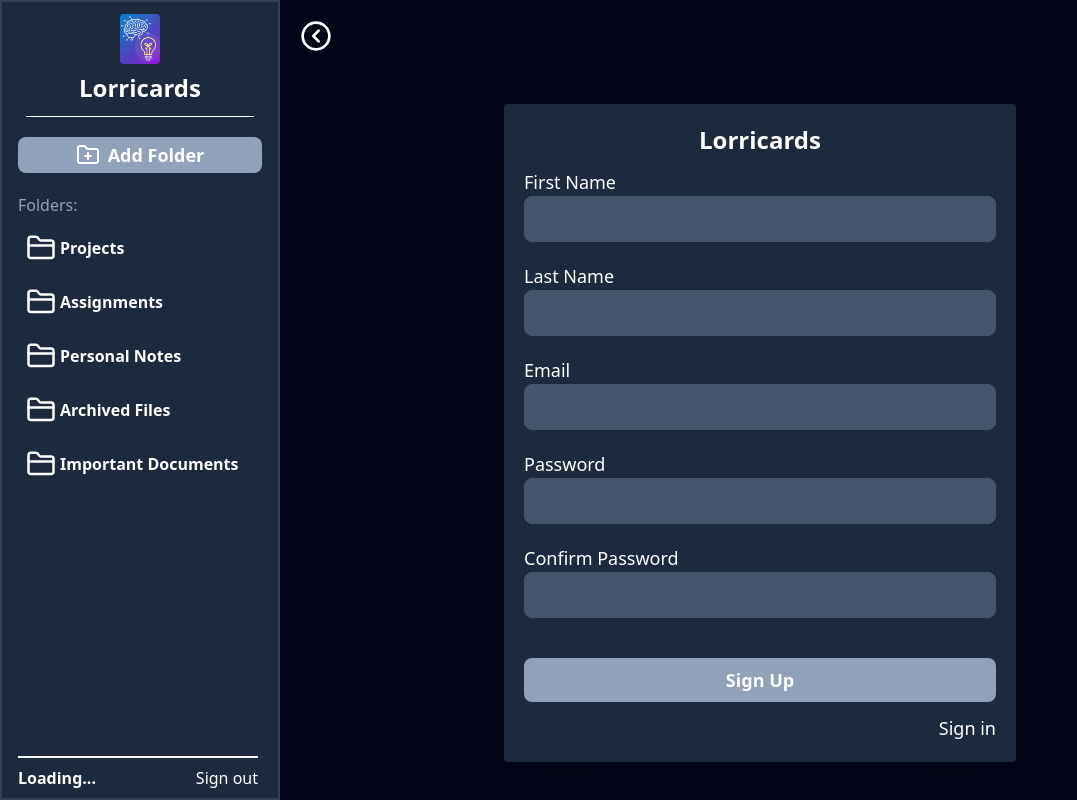
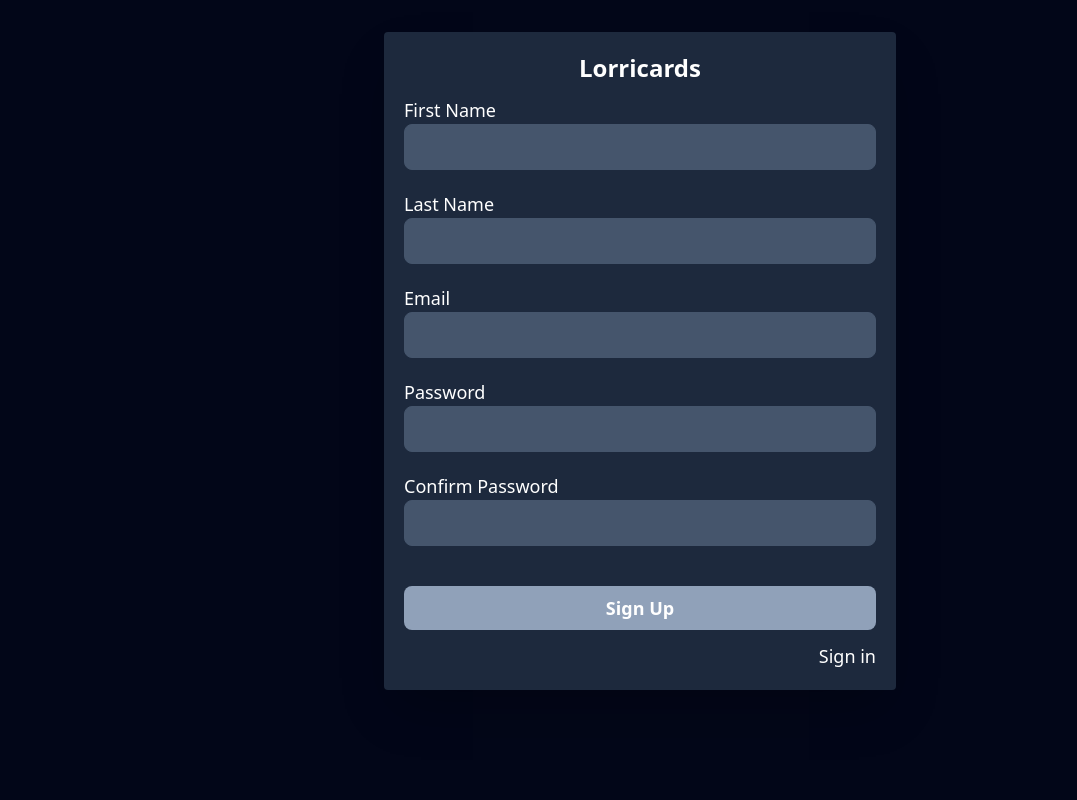
Before and after one commit to jeremydanielestrada/Lorricards, a React (Vite) app: page /register in a window 1280 px wide. Shown: the whole page, without its empty margins (0-1077 px from the left). Built offline with nearby package versions, Linux system fonts and the light colour scheme; no server answers.

Commit message:
fix: side navigation show only if there is a user authenticated

```diff
--- a/src/components/layout/LayoutWrapper.tsx
+++ b/src/components/layout/LayoutWrapper.tsx
@@ -1,15 +1,25 @@
 import { Outlet } from "react-router";
-import { useState } from "react";
+import { useState, useContext, useEffect } from "react";
 import { CircleChevronRight } from "lucide-react";
 import { CircleChevronLeft } from "lucide-react";
 import SideNavigation from "./SideNavigation";
+import { AuthContext } from "../../hooks/AuthContext";
 
 function LayoutWrapper() {
-  const [isNavShow, setIsNavShow] = useState<boolean>(true);
+  const [isNavShow, setIsNavShow] = useState<boolean>(false);
+  const user = useContext(AuthContext);
+
+  useEffect(() => {
+    if (user) {
+      setIsNavShow(true);
+    } else {
+      setIsNavShow(false);
+    }
+  }, [user]);
 
   return (
     <>
-      {/* Navbar */}
+      {user && (
         <button
           className={`p-5 cursor-pointer transition-all duration-300 relative z-50 ${
             isNavShow ? "ml-70" : "ml-0"
@@ -22,6 +32,8 @@ function LayoutWrapper() {
             <CircleChevronRight className="size-8" />
           )}
         </button>
+      )}
+
       {isNavShow && <SideNavigation />}
       <main className={`py-8 px-2 ${isNavShow ? "w-full sm:ml-30" : "w-full"}`}>
         <Outlet />
```
Lines whose indentation alone changed are shown as unchanged.
